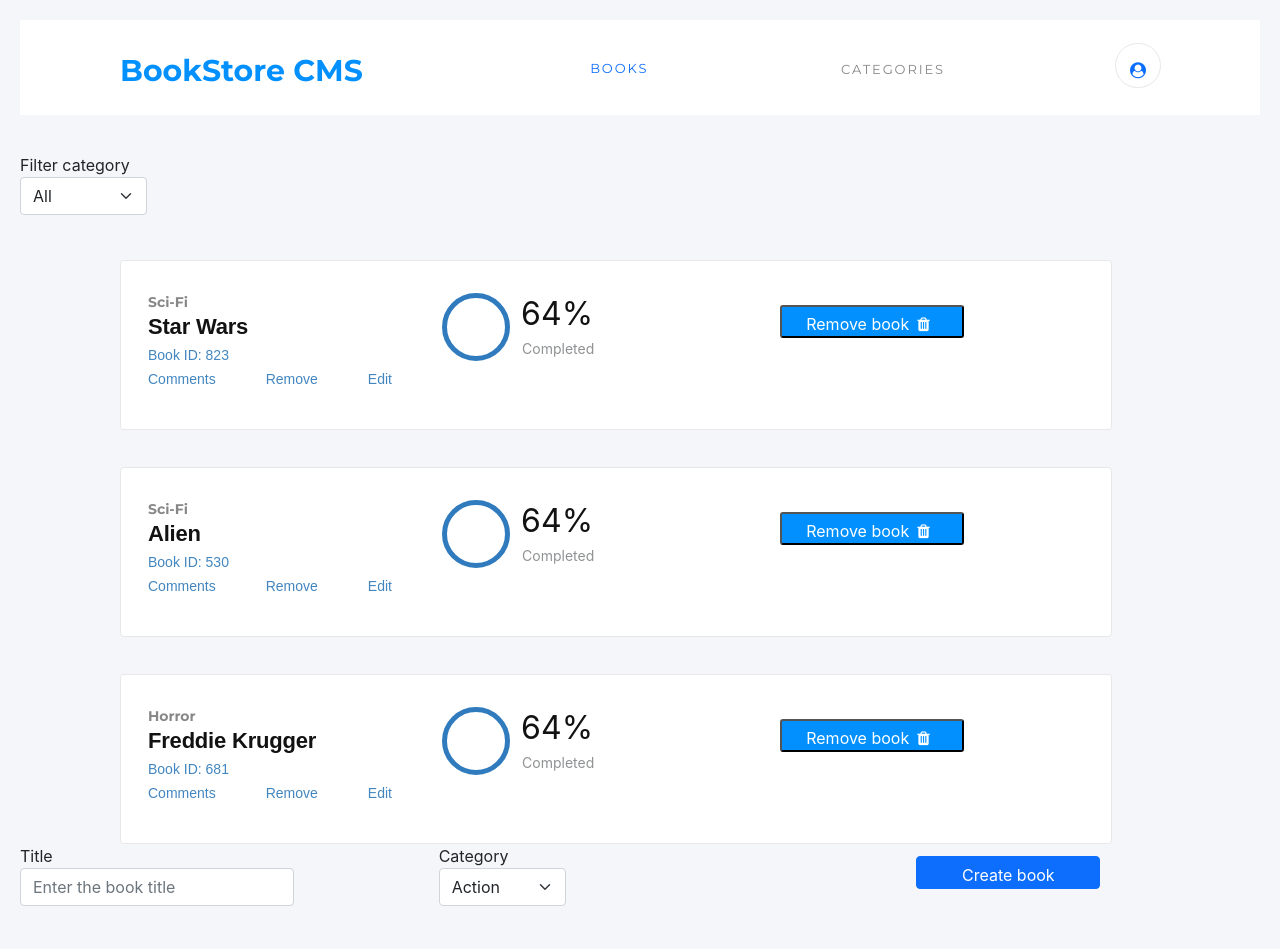
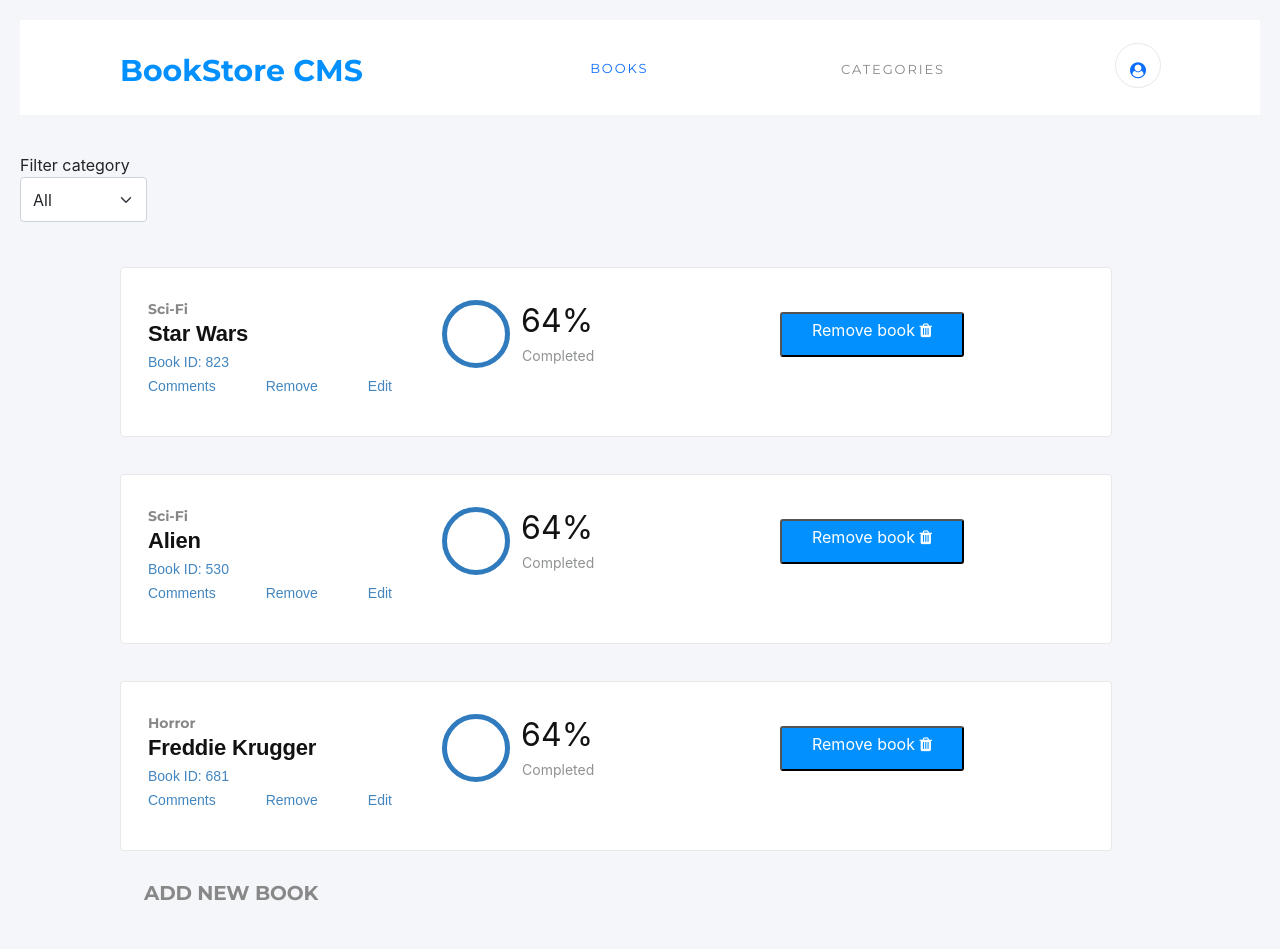
Before and after one commit to marcelomaidden/book_store_cms, a React (Create React App) app: page / in a window 1280 px wide. Shown: the top 949 px of the page. Built offline with nearby package versions, Linux system fonts and the light colour scheme.

Commit message:
Adds style to BooksForm

```diff
--- a/src/components/Book.js
+++ b/src/components/Book.js
@@ -3,7 +3,7 @@ import PropTypes from 'prop-types';
 import '../stylesheets/Book.css';
 
 const Book = ({ book, delete: handleRemoveBook }) => (
-  <div className={`${book.visible ? 'table book-panel' : 'd-none'}`}>
+  <div className={`${book.visible ? 'book-panel' : 'd-none'}`}>
     <div className="book-info">
       <div className="book-category">
         {book.category}
@@ -25,7 +25,7 @@ const Book = ({ book, delete: handleRemoveBook }) => (
     </div>
     <div>
       <button type="button" onClick={() => handleRemoveBook(book)}>
-        Remove book
+        Remove book&nbsp;
         <i className="fa fa-trash" />
       </button>
     </div>
--- a/src/containers/BooksForm.js
+++ b/src/containers/BooksForm.js
@@ -3,6 +3,7 @@ import { connect } from 'react-redux';
 import React, { useState } from 'react';
 import { createBook } from '../actions';
 import { CATEGORIES } from '../components/CategoryFilter';
+import '../stylesheets/BooksForm.css';
 
 const BooksForm = ({ create }) => {
   const [book, setBook] = useState({ title: '', category: '' });
@@ -25,10 +26,9 @@ const BooksForm = ({ create }) => {
   };
 
   return (
-    <form className="row g-3">
-      <div className="col-md-4">
-        <label htmlFor="inputTitle" className="form-label">
-          Title
+    <form className="row g-3 form-book">
+      <h1 className="add-book col-12">ADD NEW BOOK</h1>
+      <div className="col-md-6">
         <input
           type="text"
           placeHolder="Enter the book title"
@@ -37,20 +37,16 @@ const BooksForm = ({ create }) => {
           className={`form-control ${book.invalid ? 'is-invalid' : ''}`}
           id="inputTitle"
         />
-        </label>
       </div>
-      <div className="col-md-4">
-        <label htmlFor="category" className="form-label">
-          Category
+      <div className="col-md-3">
         <select name="category" onChange={handleChange} className="form-select" id="category">
           {
             CATEGORIES.map(({ key, name }) => <option value={name} key={key}>{name}</option>)
           }
         </select>
-        </label>
       </div>
-      <div className="col-md-4">
-        <button type="button" onClick={handleSubmit} className="btn btn-primary">Create book</button>
+      <div className="col-md-1">
+        <button type="button" onClick={handleSubmit} className="btn btn-create">Create book</button>
       </div>
     </form>
   );
--- a/src/stylesheets/Book.css
+++ b/src/stylesheets/Book.css
@@ -106,7 +106,7 @@
 
 button {
   width: 184px;
-  height: 33px;
+  height: 45px;
   margin: 12px 0 9px 59px;
   padding-bottom: 10px;
   border-radius: 3px;
--- /dev/null
+++ b/src/stylesheets/BooksForm.css
@@ -0,0 +1,34 @@
+:root {
+  --azure: #0290ff;
+}
+
+.add-book {
+  height: 24px;
+  margin: 30px 0;
+  padding: 0;
+  font-family: 'Montserrat', sans-serif;
+  font-size: 20px;
+  font-weight: bold;
+  font-stretch: normal;
+  font-style: normal;
+  line-height: normal;
+  letter-spacing: -0.18px;
+  color: #888888;
+}
+
+.form-book {
+  width: 80%;
+  margin: 0 auto;
+}
+
+.form-control,
+.form-select,
+.btn-create {
+  height: 45px;
+}
+
+.btn-create {
+  margin: 0;
+  background-color: var(--azure);
+  color: #fff;
+}
```
Lines whose indentation alone changed are shown as unchanged.
